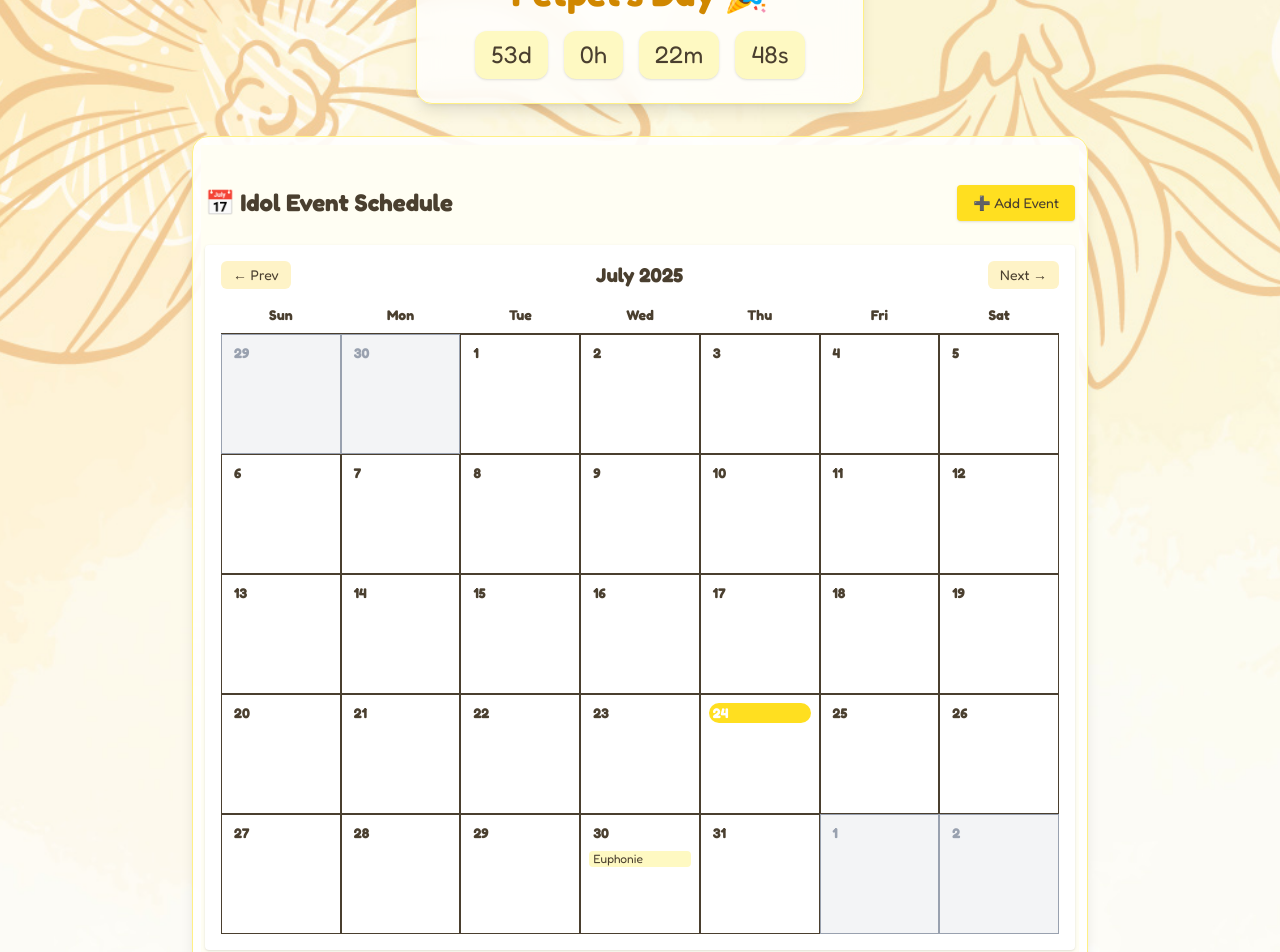
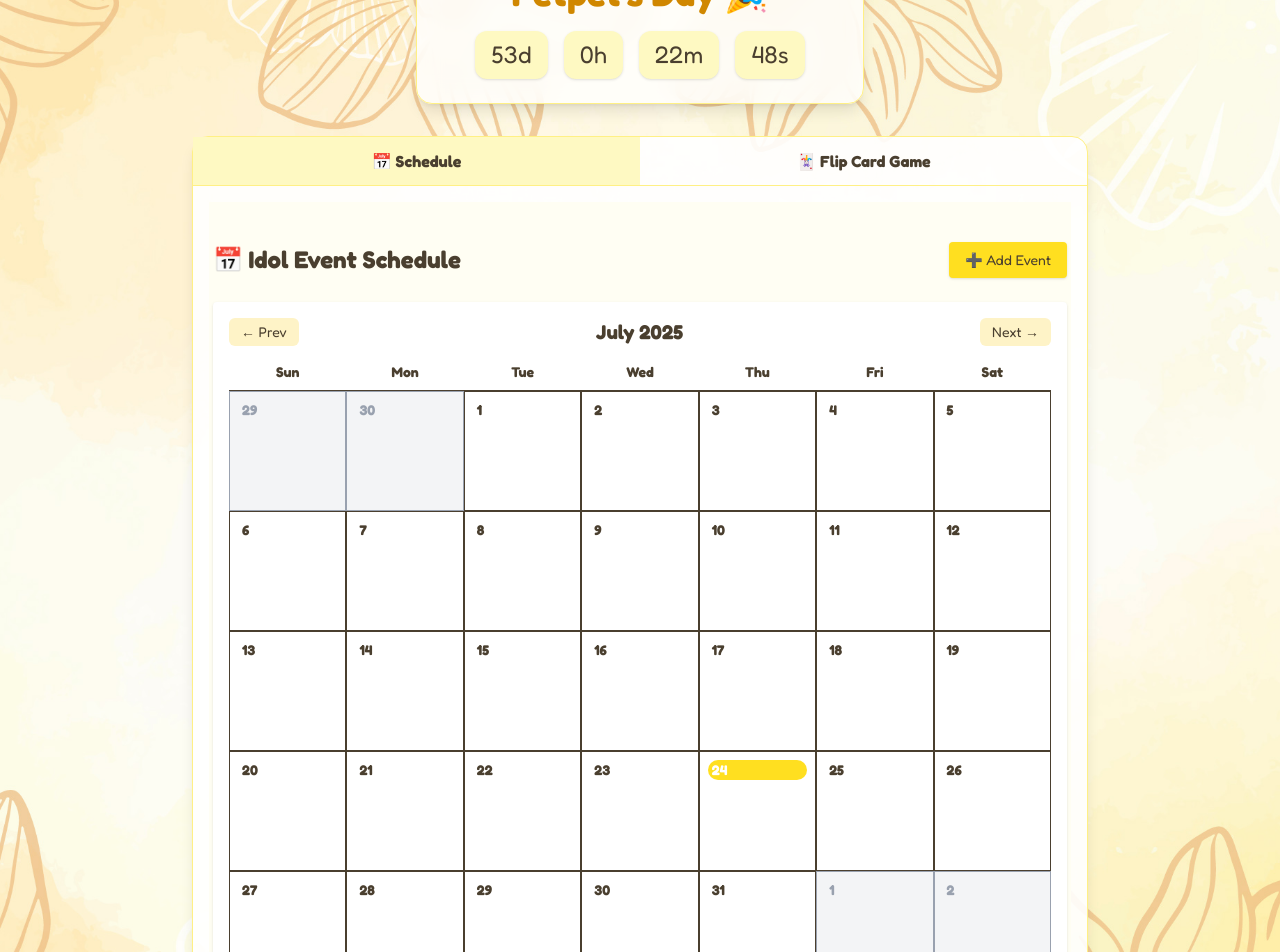
Before and after one commit to sanellman/ipetpetu-next, a Next.js app: page / in a window 1280 px wide. Shown: the part 140-1092 px from the top of the page. Built offline with nearby package versions, Linux system fonts and the light colour scheme.

Commit message:
change page layojut and add more option idol group

```diff
--- a/src/app/components/ScheduleSection.jsx
+++ b/src/app/components/ScheduleSection.jsx
@@ -30,11 +30,27 @@ export default function ScheduleSection() {
   const [isEditing, setIsEditing] = useState(false);
 
   const groupOptions = [
-    { value: "Euphonie", label: "Euphonie" },
-    { value: "TheGlassGirls", label: "The Glass Girls" },
-    { value: "PeachYou", label: "Peach You" },
-    { value: "Vinx", label: "Vinx" },
-  ];
+  { value: "ANGeVIL✟", label: "ANGeVIL✟" },
+  { value: "Euphonie", label: "Euphonie" },
+  { value: "HatoBito", label: "HatoBito" },
+  { value: "IKINARI TELL ME", label: "IKINARI TELL ME" },
+  { value: "Isekai", label: "Isekai" },
+  { value: "KNIGHT✠RES", label: "KNIGHT✠RES" },
+  { value: "KYLINZ", label: "KYLINZ" },
+  { value: "Mirai Mirai", label: "Mirai Mirai" },
+  { value: "Myujikku Majo", label: "Myujikku Majo" },
+  { value: "Neko Pon!", label: "Neko Pon!" },
+  { value: "NIKKO NIKKO", label: "NIKKO NIKKO" },
+  { value: "Peach You", label: "Peach You" },
+  { value: "Seishin Kakumei", label: "Seishin Kakumei" },
+  { value: "Sora! Sora!", label: "Sora! Sora!" },
+  { value: "STARRY NITE", label: "STARRY NITE" },
+  { value: "Stellagrima", label: "Stellagrima" },
+  { value: "SUMOMO", label: "SUMOMO" },
+  { value: "The Glass Girls", label: "The Glass Girls" },
+  { value: "Vinx", label: "Vinx" },
+  { value: "Yami Yami", label: "Yami Yami" },
+];
 
   // โหลด events จาก localStorage ตอน mount
   useEffect(() => {
@@ -49,16 +65,7 @@ export default function ScheduleSection() {
         }
       } else {
         // ถ้าไม่มีใน localStorage ให้ใส่ event เริ่มต้น
-        setEvents([
-          {
-            id: 1,
-            group: "Euphonie",
-            date: "2025-07-30",
-            stageTime: "13:00 - 13:30",
-            chekiTime: "14:00 - 15:00",
-            note: "Main stage at IdolFest",
-          },
-        ]);
+        setEvents([]);
       }
     } catch {
       setEvents([]);
@@ -242,6 +249,22 @@ export default function ScheduleSection() {
             </h3>
 
             <div className="space-y-3">
+              <label className="block text-sm font-medium mt-2 mb-1">
+                Date
+              </label>
+              <input
+                type="date"
+                className="w-full border px-3 py-1 rounded"
+                value={modalEvent.date}
+                onChange={(e) =>
+                  setModalEvent({ ...modalEvent, date: e.target.value })
+                }
+                disabled={!isEditing && modalEvent.id}
+              />
+
+              <label className="block text-sm font-medium mt-2 mb-1">
+                Group
+              </label>
               <Select
                 options={groupOptions}
                 value={groupOptions.find(
@@ -253,16 +276,6 @@ export default function ScheduleSection() {
                 isClearable
                 placeholder="Select Group"
                 isDisabled={!isEditing && modalEvent.id}
-              />
-
-              <input
-                type="date"
-                className="w-full border px-3 py-1 rounded"
-                value={modalEvent.date}
-                onChange={(e) =>
-                  setModalEvent({ ...modalEvent, date: e.target.value })
-                }
-                disabled={!isEditing && modalEvent.id}
               />
 
               {isEditing && (
--- a/src/app/page.jsx
+++ b/src/app/page.jsx
@@ -16,6 +16,7 @@ const TARGET_DATE = new Date("2025-09-16T00:00:00+07:00");
 function Countdown() {
   const [timeLeft, setTimeLeft] = useState(getTimeLeft());
   const [mounted, setMounted] = useState(false);
+  const [activeTab, setActiveTab] = useState("schedule");
 
   useEffect(() => {
     setMounted(true);
@@ -30,9 +31,9 @@ function Countdown() {
 
   return (
     <div
-  className="min-h-screen w-full bg-cover bg-center bg-no-repeat flex flex-col items-center px-4 py-10 text-[#4a3f2f]"
-  style={{ backgroundImage: "url('/images/blackgrounds/flower2.jpg')" }}
->
+      className="min-h-screen w-full bg-cover bg-center bg-no-repeat flex flex-col items-center px-4 py-10 text-[#4a3f2f]"
+      style={{ backgroundImage: "url('/images/blackgrounds/flower2.jpg')" }}
+    >
 
       {/* Countdown Card */}
       <div className="w-full max-w-md bg-white/80 backdrop-blur-md border border-yellow-200 shadow-lg rounded-2xl p-6 mb-8 text-center">
@@ -48,15 +49,30 @@ function Countdown() {
         </div>
       </div>
 
-      {/* Flip Card Game */}
-      <section className="w-full max-w-4xl bg-white/90 border border-yellow-200 shadow-lg rounded-2xl p-2 mb-10">
-        <ScheduleSection />
-      </section>
+      {/* Tabs: Schedule & Flip Card Game */}
+      <div className="w-full max-w-4xl bg-white/90 border border-yellow-200 shadow-lg rounded-2xl mb-10">
+        {/* Tab headers */}
+        <div className="flex justify-around border-b border-yellow-200">
+          <button
+            className={`flex-1 py-3 font-semibold ${activeTab === "schedule" ? "bg-yellow-100" : ""}`}
+            onClick={() => setActiveTab("schedule")}
+          >
+            📅 Schedule
+          </button>
+          <button
+            className={`flex-1 py-3 font-semibold ${activeTab === "flipcard" ? "bg-yellow-100" : ""}`}
+            onClick={() => setActiveTab("flipcard")}
+          >
+            🃏 Flip Card Game
+          </button>
+        </div>
 
-      {/* Flip Card Game */}
-      <section className="w-full max-w-4xl bg-white/90 border border-yellow-200 shadow-lg rounded-2xl p-6 mb-10">
-        <FlipCardGame />
-      </section>
+        {/* Tab content */}
+        <div className="p-4">
+          {activeTab === "schedule" && <ScheduleSection />}
+          {activeTab === "flipcard" && <FlipCardGame />}
+        </div>
+      </div>
 
       {/* Footer */}
       <footer className="text-center border-t border-yellow-200 pt-6 w-full max-w-3xl">
```
